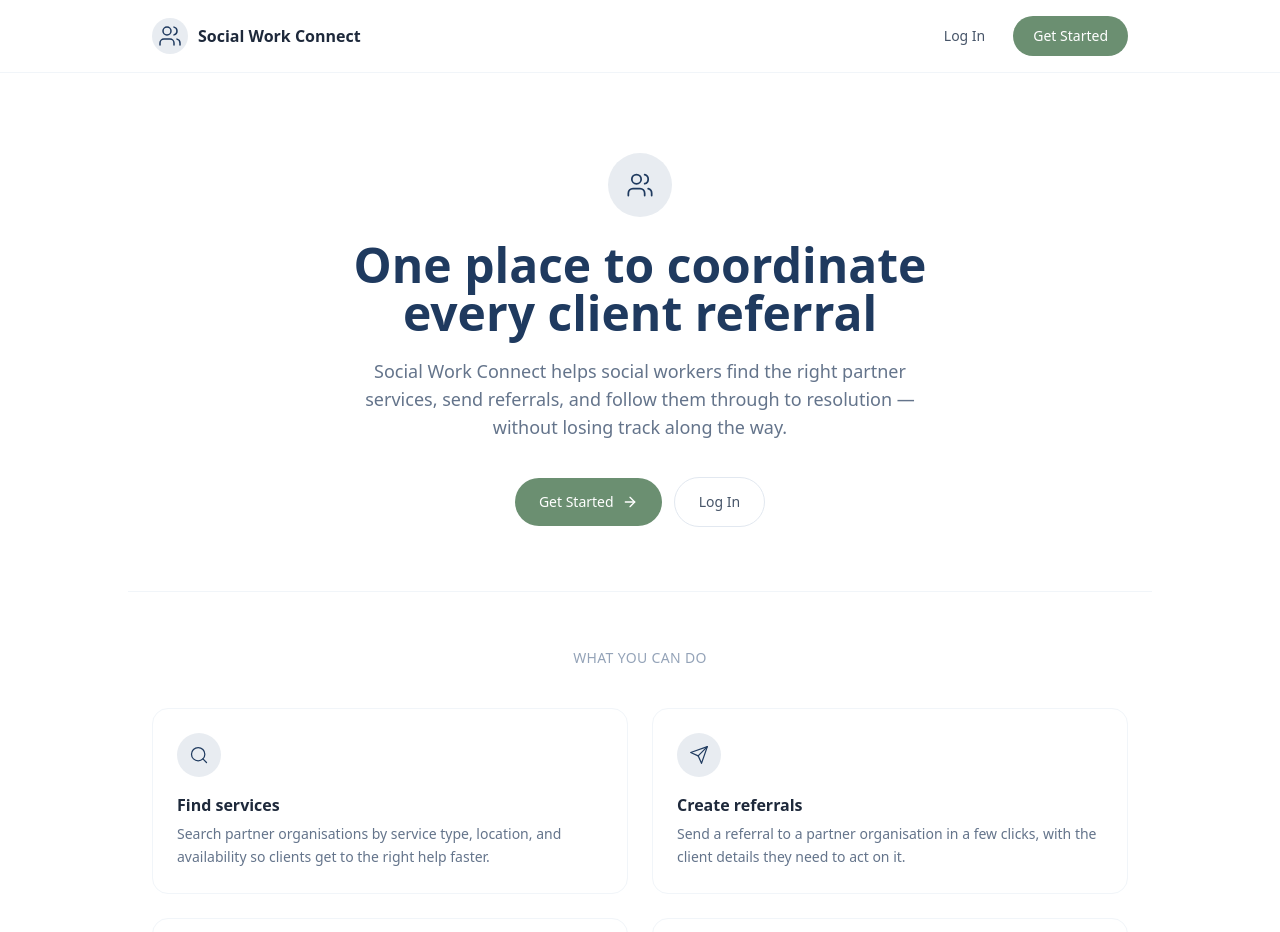
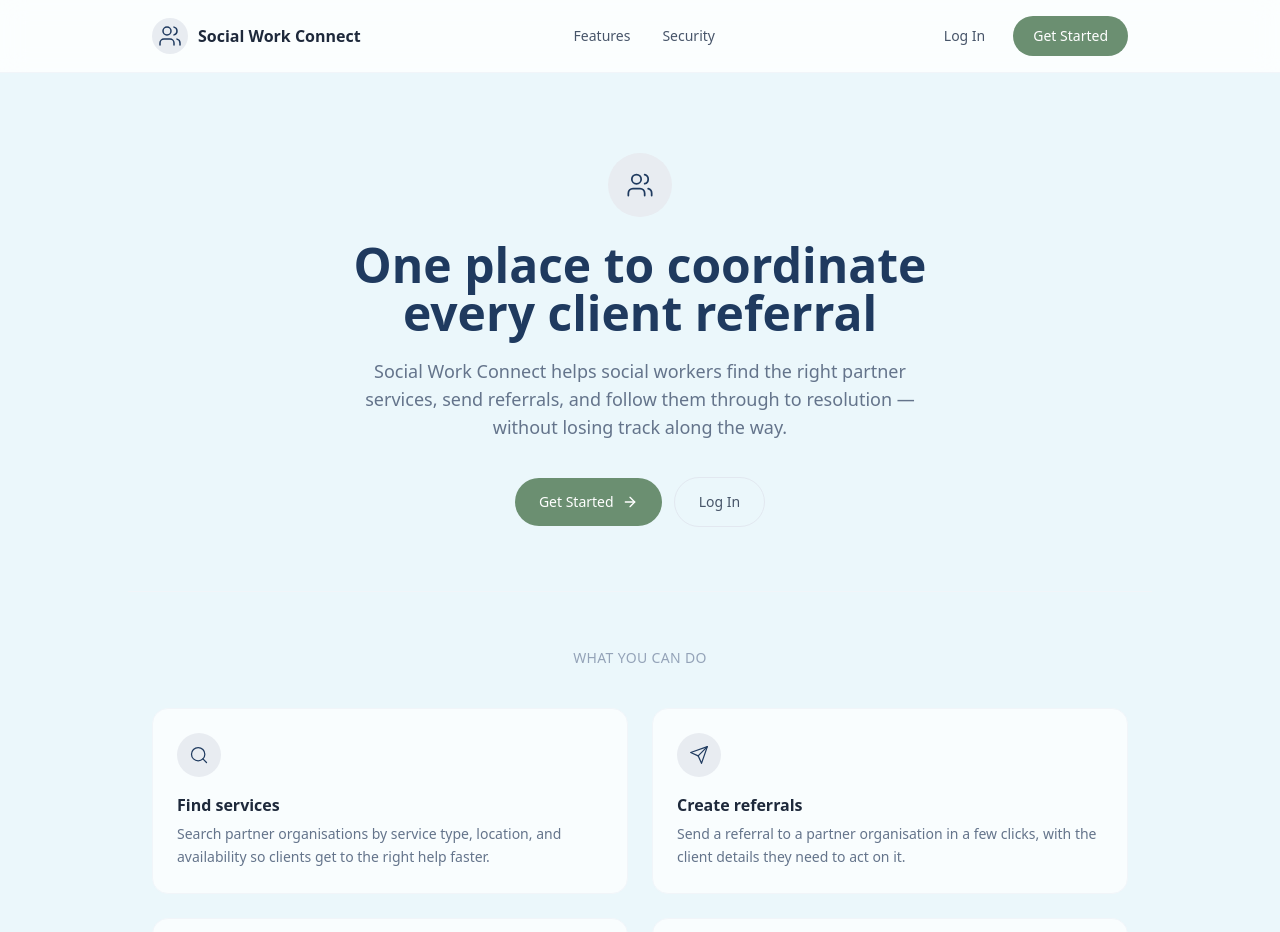
Before and after one commit to Research-Code-Resolve/Real-time-referral-coordination-for-vulnerable-youth-services, a React (Vite) app in the folder frontend/: page / in a window 1280 px wide. Shown: the top 932 px of the page. Built offline with nearby package versions, Linux system fonts and the light colour scheme.

Commit message:
Modified: frontend/src/components/DashboardLayout.jsx,pages/LandingPage.jsx and LoginPage.jsx

```diff
--- a/frontend/src/components/DashboardLayout.jsx
+++ b/frontend/src/components/DashboardLayout.jsx
@@ -5,7 +5,7 @@ export default function DashboardLayout({ me, onNewReferral, onLogout, children
   const { unreadCount } = useNotifications();
 
   return (
-    <div className="min-h-screen w-full flex bg-slate-50">
+    <div className="min-h-screen w-full flex">
       <Sidebar
         userName={me?.username}
         role={me?.role}
@@ -14,7 +14,9 @@ export default function DashboardLayout({ me, onNewReferral, onLogout, children
         onNewReferral={onNewReferral}
         onLogout={onLogout}
       />
-      <div className="flex-1 min-w-0">{children}</div>
+      <div className="flex-1 min-w-0 min-h-screen bg-[radial-gradient(circle_at_top_left,_rgba(107,143,113,0.16),transparent_28%),radial-gradient(circle_at_bottom_right,_rgba(31,58,95,0.12),transparent_35%),#f4f7f5]">
+        {children}
+      </div>
     </div>
   );
 }
--- a/frontend/src/pages/LandingPage.jsx
+++ b/frontend/src/pages/LandingPage.jsx
@@ -1,3 +1,4 @@
+import { useState } from "react";
 import {
   Users,
   Search,
@@ -6,6 +7,8 @@ import {
   Bell,
   ShieldCheck,
   ArrowRight,
+  Menu,
+  X,
 } from "lucide-react";
 
 const BENEFITS = [
@@ -35,11 +38,18 @@ const BENEFITS = [
   },
 ];
 
+const NAV_LINKS = [
+  { href: "#features", label: "Features" },
+  { href: "#security", label: "Security" },
+];
+
 export default function LandingPage({ onGetStarted, onLogin }) {
+  const [menuOpen, setMenuOpen] = useState(false);
+
   return (
-    <div className="min-h-screen w-full bg-white text-slate-800">
-      {/* Nav */}
-      <header className="w-full border-b border-slate-100">
+    <div className="min-h-screen w-full bg-[radial-gradient(circle_at_top_left,_rgba(107,143,113,0.16),transparent_28%),radial-gradient(circle_at_bottom_right,_rgba(31,58,95,0.12),transparent_35%),#f4f7f5] text-slate-800">
+      {/* Navbar */}
+      <header className="sticky top-0 z-20 w-full border-b border-slate-100 bg-white/80 backdrop-blur-md">
         <div className="max-w-5xl mx-auto px-6 py-4 flex items-center justify-between">
           <div className="flex items-center gap-2.5">
             <div className="h-9 w-9 rounded-full bg-deepblue-50 flex items-center justify-center">
@@ -49,7 +59,21 @@ export default function LandingPage({ onGetStarted, onLogin }) {
               Social Work Connect
             </span>
           </div>
-          <div className="flex items-center gap-3">
+
+          {/* Desktop nav links */}
+          <nav className="hidden sm:flex items-center gap-8">
+            {NAV_LINKS.map(({ href, label }) => (
+              <a
+                key={href}
+                href={href}
+                className="text-sm font-medium text-slate-600 hover:text-deepblue-500 transition"
+              >
+                {label}
+              </a>
+            ))}
+          </nav>
+
+          <div className="hidden sm:flex items-center gap-3">
             <button
               onClick={onLogin}
               className="text-sm font-medium text-slate-600 hover:text-deepblue-500 px-4 py-2 transition"
@@ -63,7 +87,46 @@ export default function LandingPage({ onGetStarted, onLogin }) {
               Get Started
             </button>
           </div>
+
+          {/* Mobile menu toggle */}
+          <button
+            onClick={() => setMenuOpen((o) => !o)}
+            className="sm:hidden p-2 text-slate-600"
+            aria-label="Toggle menu"
+          >
+            {menuOpen ? <X className="h-5 w-5" /> : <Menu className="h-5 w-5" />}
+          </button>
         </div>
+
+        {/* Mobile menu panel */}
+        {menuOpen && (
+          <div className="sm:hidden border-t border-slate-100 bg-white px-6 py-4 space-y-3">
+            {NAV_LINKS.map(({ href, label }) => (
+              <a
+                key={href}
+                href={href}
+                onClick={() => setMenuOpen(false)}
+                className="block text-sm font-medium text-slate-600 hover:text-deepblue-500 transition"
+              >
+                {label}
+              </a>
+            ))}
+            <div className="flex flex-col gap-2 pt-2">
+              <button
+                onClick={onLogin}
+                className="text-sm font-medium text-slate-600 border border-slate-200 rounded-full px-5 py-2.5 transition"
+              >
+                Log In
+              </button>
+              <button
+                onClick={onGetStarted}
+                className="text-sm font-medium bg-sage-500 hover:bg-sage-600 text-white rounded-full px-5 py-2.5 transition"
+              >
+                Get Started
+              </button>
+            </div>
+          </div>
+        )}
       </header>
 
       {/* Hero */}
@@ -89,7 +152,7 @@ export default function LandingPage({ onGetStarted, onLogin }) {
           </button>
           <button
             onClick={onLogin}
-            className="text-sm font-medium text-slate-600 hover:text-deepblue-500 border border-slate-200 hover:border-deepblue-200 hover:bg-deepblue-50 rounded-full px-6 py-3.5 transition"
+            className="text-sm font-medium text-slate-600 hover:text-deepblue-500 border border-slate-200 hover:border-deepblue-200 hover:bg-white rounded-full px-6 py-3.5 transition"
           >
             Log In
           </button>
@@ -97,7 +160,7 @@ export default function LandingPage({ onGetStarted, onLogin }) {
       </section>
 
       {/* Benefits */}
-      <section className="max-w-5xl mx-auto px-6 py-14 border-t border-slate-100">
+      <section id="features" className="max-w-5xl mx-auto px-6 py-14 border-t border-slate-100 scroll-mt-20">
         <h2 className="text-sm font-medium text-slate-400 uppercase tracking-wide text-center mb-10">
           What you can do
         </h2>
@@ -105,7 +168,7 @@ export default function LandingPage({ onGetStarted, onLogin }) {
           {BENEFITS.map(({ icon: Icon, title, description }) => (
             <div
               key={title}
-              className="rounded-2xl border border-slate-100 p-6 hover:border-deepblue-100 transition"
+              className="rounded-2xl border border-slate-100 bg-white/70 backdrop-blur-sm p-6 hover:border-deepblue-100 transition"
             >
               <div className="h-11 w-11 rounded-full bg-deepblue-50 flex items-center justify-center mb-4">
                 <Icon className="h-5 w-5 text-deepblue-500" strokeWidth={1.5} />
@@ -120,7 +183,7 @@ export default function LandingPage({ onGetStarted, onLogin }) {
       </section>
 
       {/* Privacy / security statement */}
-      <section className="border-t border-slate-100 bg-slate-50">
+      <section id="security" className="border-t border-slate-100 scroll-mt-20">
         <div className="max-w-5xl mx-auto px-6 py-12">
           <div className="max-w-2xl mx-auto flex items-start gap-4">
             <div className="h-11 w-11 shrink-0 rounded-full bg-white border border-slate-200 flex items-center justify-center">
--- a/frontend/src/pages/LoginPage.jsx
+++ b/frontend/src/pages/LoginPage.jsx
@@ -41,12 +41,12 @@ function LoginScreen({ onLoginSuccess }) {
   };
 
   return (
-    <main className="min-h-screen bg-[radial-gradient(circle_at_top_left,_rgba(167,230,255,0.28),transparent_28%),radial-gradient(circle_at_bottom_right,_rgba(134,239,172,0.22),transparent_35%),#ebf7fb] px-4 py-10 text-slate-900 sm:px-6 lg:px-8">
+    <main className="min-h-screen bg-[radial-gradient(circle_at_top_left,_rgba(107,143,113,0.16),transparent_28%),radial-gradient(circle_at_bottom_right,_rgba(31,58,95,0.12),transparent_35%),#f4f7f5] px-4 py-10 text-slate-900 sm:px-6 lg:px-8">
       <div className="mx-auto flex min-h-[calc(100vh-3rem)] max-w-xl flex-col justify-center">
-        <div className="rounded-[36px] border border-white/70 bg-white/90 p-7 shadow-[0_25px_60px_-25px_rgba(15,23,42,0.18)] backdrop-blur-xl sm:p-8">
+        <div className="rounded-[36px] border border-white/70 bg-white/90 p-7 shadow-[0_25px_60px_-25px_rgba(31,58,95,0.18)] backdrop-blur-xl sm:p-8">
           <div className="mb-10 flex flex-col items-center gap-5 text-center">
-            <div className="flex h-20 w-20 items-center justify-center rounded-full bg-slate-100 shadow-sm">
-              <svg viewBox="0 0 64 64" className="h-12 w-12 text-slate-500" fill="none" stroke="currentColor" strokeWidth="2">
+            <div className="flex h-20 w-20 items-center justify-center rounded-full bg-deepblue-50">
+              <svg viewBox="0 0 64 64" className="h-12 w-12 text-deepblue-500" fill="none" stroke="currentColor" strokeWidth="2">
                 <path d="M20 26c0-6 4-12 12-12s12 6 12 12" strokeLinecap="round" />
                 <path d="M16 42c0-8 6-16 16-16s16 8 16 16" strokeLinecap="round" />
                 <path d="M24 48c0-4 4-8 8-8s8 4 8 8" strokeLinecap="round" />
@@ -54,7 +54,7 @@ function LoginScreen({ onLoginSuccess }) {
               </svg>
             </div>
             <div>
-              <h1 className="text-3xl font-semibold leading-tight tracking-tight text-slate-700 sm:text-4xl">
+              <h1 className="text-3xl font-semibold leading-tight tracking-tight text-deepblue-500 sm:text-4xl">
                 Social Work
                 <br />
                 Connect
@@ -73,7 +73,7 @@ function LoginScreen({ onLoginSuccess }) {
                 placeholder="Email"
                 value={email}
                 onChange={(event) => setEmail(event.target.value)}
-                className="w-full rounded-[28px] border border-slate-200 bg-slate-50 px-5 py-4 text-sm text-slate-900 shadow-sm outline-none transition focus:border-sky-400 focus:bg-white focus:ring-4 focus:ring-sky-100"
+                className="w-full rounded-[28px] border border-slate-200 bg-slate-50 px-5 py-4 text-sm text-slate-900 shadow-sm outline-none transition focus:border-sage-400 focus:bg-white focus:ring-4 focus:ring-sage-100"
               />
             </label>
 
@@ -84,7 +84,7 @@ function LoginScreen({ onLoginSuccess }) {
                 placeholder="Password"
                 value={password}
                 onChange={(event) => setPassword(event.target.value)}
-                className="w-full rounded-[28px] border border-slate-200 bg-slate-50 px-5 py-4 text-sm text-slate-900 shadow-sm outline-none transition focus:border-sky-400 focus:bg-white focus:ring-4 focus:ring-sky-100"
+                className="w-full rounded-[28px] border border-slate-200 bg-slate-50 px-5 py-4 text-sm text-slate-900 shadow-sm outline-none transition focus:border-sage-400 focus:bg-white focus:ring-4 focus:ring-sage-100"
               />
             </label>
 
@@ -93,7 +93,7 @@ function LoginScreen({ onLoginSuccess }) {
             <button
               type="submit"
               disabled={loading}
-              className="w-full rounded-[28px] bg-slate-800 px-5 py-4 text-sm font-semibold text-white shadow-[0_14px_30px_-18px_rgba(15,23,42,0.5)] transition hover:bg-slate-900 disabled:cursor-wait disabled:opacity-70"
+              className="w-full rounded-[28px] bg-sage-500 px-5 py-4 text-sm font-semibold text-white shadow-[0_14px_30px_-18px_rgba(107,143,113,0.6)] transition hover:bg-sage-600 disabled:cursor-wait disabled:opacity-70"
             >
               {loading ? 'Logging in…' : 'Log In'}
             </button>
@@ -101,7 +101,7 @@ function LoginScreen({ onLoginSuccess }) {
             <button
               type="button"
               onClick={handleRequestAccess}
-              className="w-full rounded-[28px] border border-slate-300 bg-white px-5 py-4 text-sm font-semibold text-slate-700 transition hover:border-slate-400 hover:text-slate-900"
+              className="w-full rounded-[28px] border border-slate-300 bg-white px-5 py-4 text-sm font-semibold text-slate-700 transition hover:border-deepblue-400 hover:text-deepblue-500"
             >
               Request Access / Register
             </button>
```
Also changed, not shown: 1 other file (tests, documents, lock files or other folders).
